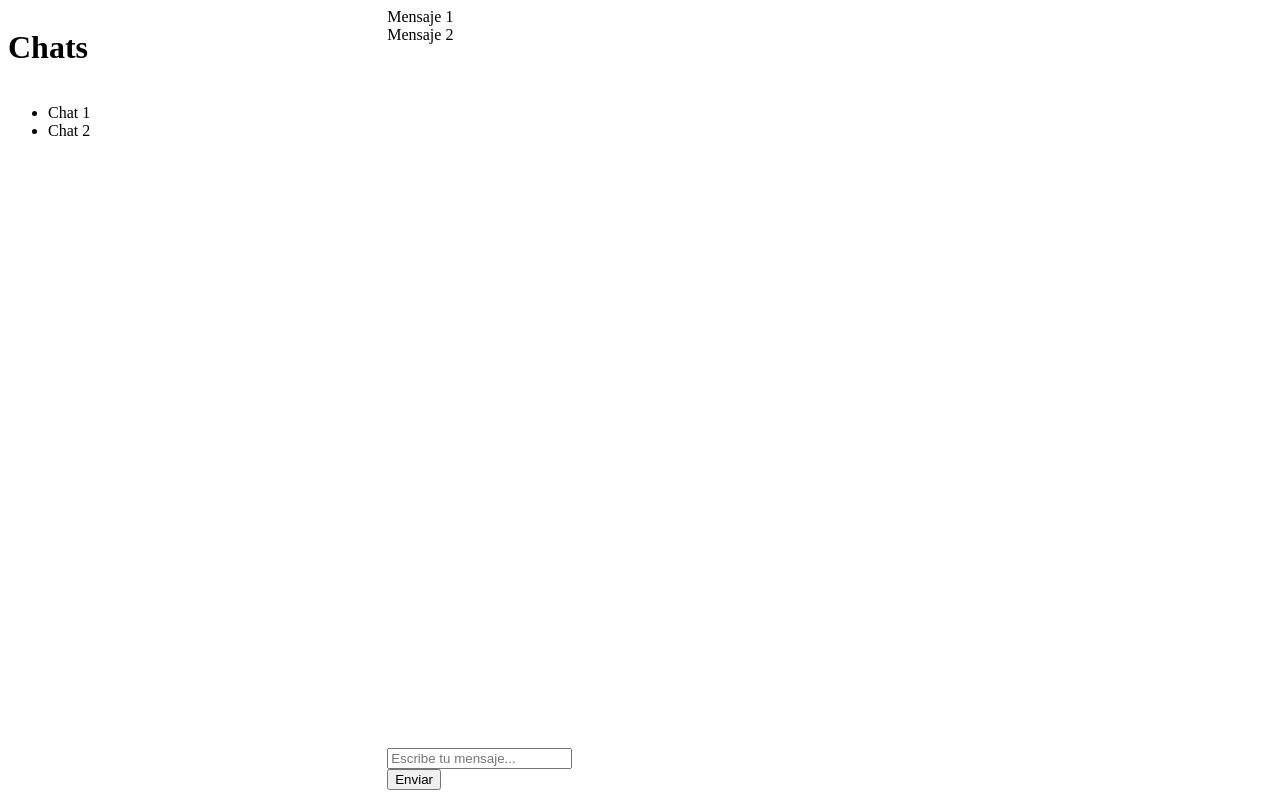
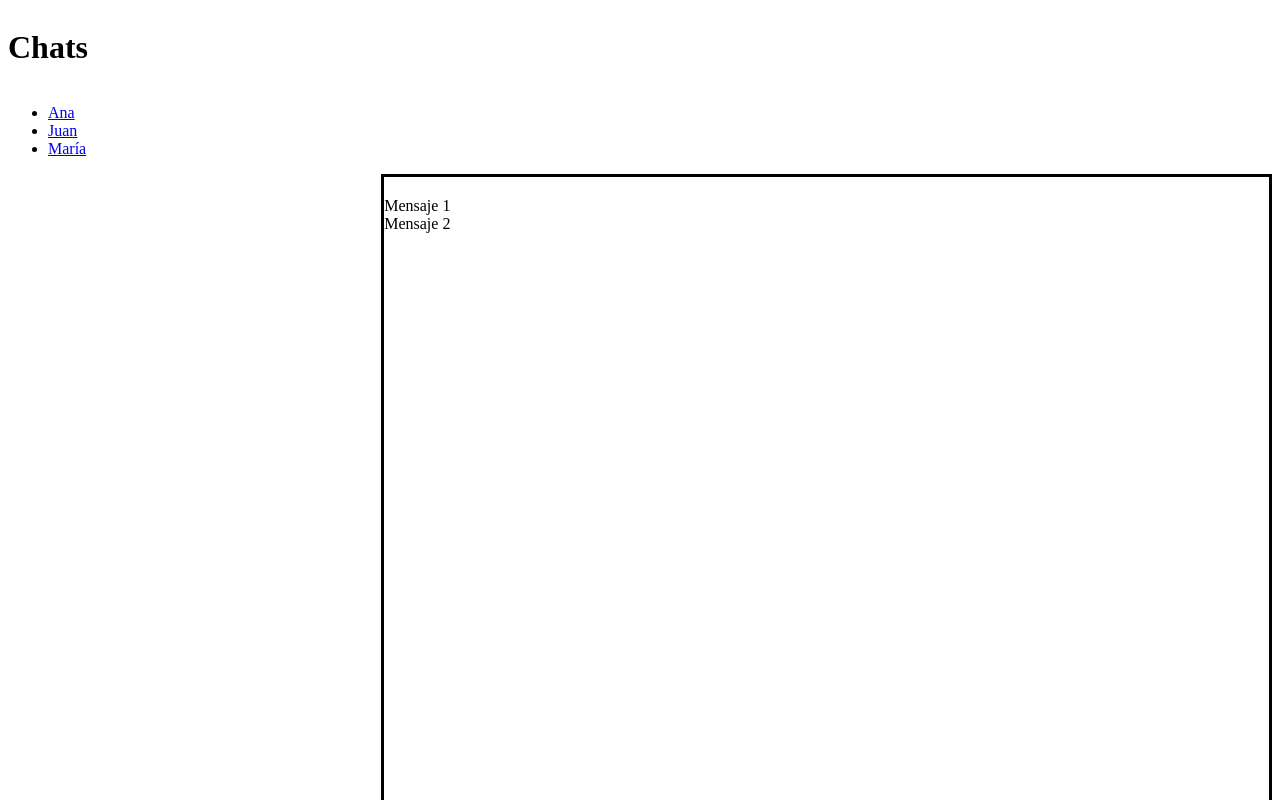
Before and after one commit to SII-Informatica-UMA/ciklum-tech4life, an Angular app in the folder frontend/Tech4Life-app/: page / in a window 1280 px wide. Shown: the top 800 px of the page. Built offline with nearby package versions, Linux system fonts and the light colour scheme.

Commit message:
Funcionalidad componente 7

```diff
--- a/frontend/Tech4Life-app/src/app/app.component.css
+++ b/frontend/Tech4Life-app/src/app/app.component.css
@@ -6,4 +6,5 @@
   .col-md-9 {
     width: 70%; /* 70% del ancho de la pantalla */
     float: right; /* Alineación a la derecha */
+    border: 3px solid black;
   }
--- /dev/null
+++ b/frontend/Tech4Life-app/src/app/chat.ts
@@ -0,0 +1,13 @@
+import { Mensaje } from "./mensaje";
+
+export class Chat {
+    nombreLocutor: string;
+    ultimoMensaje: string;
+    horaUltimoMensaje: string;
+
+    constructor(nombreLocutor: string, mensaje:Mensaje) {
+      this.nombreLocutor = nombreLocutor;
+      this.ultimoMensaje = mensaje.contenido;
+      this.horaUltimoMensaje = mensaje.fechaHora.getHours().toString() + ":" + mensaje.fechaHora.getMinutes().toString();
+    }
+  }
--- a/frontend/Tech4Life-app/src/app/mensaje-gerente/mensaje-gerente.component.css
+++ b/frontend/Tech4Life-app/src/app/mensaje-gerente/mensaje-gerente.component.css
@@ -1,6 +1,5 @@
-
-
  .chat-messages {
+  border: 10px solid black;
     flex-grow: 1;
     overflow-y: auto;
   }
@@ -8,18 +7,18 @@
     height: calc(100vh - 60px); /* 60px para dejar espacio para la barra de navegación */
     overflow-y: auto; /* Agrega barra de desplazamiento vertical si es necesario */
   }
-  .chat-input {
+
+ .grupo-texto {
   display: flex;
   justify-content: space-between;
   align-items: center;
-    padding: 10px;
 }
 
-  .chat-input input {
-    flex-grow: 1;
-    margin-right: 10px;
+.form-control {
+  flex: 1; /* El input ocupa todo el espacio disponible */
+  margin-right: 10px; /* Margen derecho para separarlo del botón */
 }
 
-  .chat-input button {
-    padding: 5px 10px;
+.btn-envio {
+  flex-shrink: 0; /* Evita que el botón se contraiga */
 }
--- a/frontend/Tech4Life-app/src/app/mensaje-gerente/mensaje-gerente.component.html
+++ b/frontend/Tech4Life-app/src/app/mensaje-gerente/mensaje-gerente.component.html
@@ -6,9 +6,13 @@
   <title>Chats</title>
   <link rel="stylesheet" href="./mensaje-gerente.component.css">
 </head>
-<div class="container-fluid">
-  <div class="row">
-    <div class="col-md-9">
+
+    <div class = container>
+      <div class = row>
+        <h2></h2>
+      </div>
+
+    </div>
       <!-- Columna del chat actual -->
       <div class="chat-area">
         <!-- Aquí irían los mensajes del chat actual -->
@@ -17,14 +21,11 @@
         <!-- Más mensajes -->
       </div>
       <!-- Caja de entrada de mensajes -->
-      <div class="input-group mt-3">
+      <div class="grupo-texto">
         <input type="text" class="form-control" placeholder="Escribe tu mensaje...">
-        <div class="input-group-append">
+        <div class="btn-envio">
           <button class="btn btn-primary" type="button">Enviar</button>
         </div>
       </div>
-    </div>
-  </div>
-</div>
 
 </html>
--- a/frontend/Tech4Life-app/src/app/mensaje-navegacion/mensaje-navegacion.component.html
+++ b/frontend/Tech4Life-app/src/app/mensaje-navegacion/mensaje-navegacion.component.html
@@ -10,15 +10,12 @@
     <div class="row">
       <div class="col-md-3">
         <h1>Chats</h1>
-        <!-- Columna de la lista de chats -->
-        <div class="chat-list">
-          <!-- Aquí irían los chats -->
-          <ul>
-            <li>Chat 1</li>
-            <li>Chat 2</li>
-            <!-- Más chats -->
-          </ul>
-        </div>
+      <div class="chat-list">
+        <ul>
+          <li *ngFor="let chat of chats">
+            <a href="#">{{ chat.nombreLocutor }}</a>  </li>
+        </ul>
+      </div>
       </div>
     </div>
   </div>
--- a/frontend/Tech4Life-app/src/app/mensaje-navegacion/mensaje-navegacion.component.ts
+++ b/frontend/Tech4Life-app/src/app/mensaje-navegacion/mensaje-navegacion.component.ts
@@ -1,12 +1,20 @@
-import { Component } from '@angular/core';
+import { Component, NgModule } from '@angular/core';
+import { CommonModule } from '@angular/common';
+import { Chat } from "../chat";
+import { Mensaje, mensajes } from "../mensaje"; // Import the interface
+
 
 @Component({
   selector: 'app-mensaje-navegacion',
   standalone: true,
-  imports: [],
+  imports: [CommonModule],
   templateUrl: './mensaje-navegacion.component.html',
   styleUrls: ['./mensaje-navegacion.component.css']
 })
 export class MensajeNavegacionComponent {
-
+   chats: Chat[] = [
+    new Chat("Ana", mensajes[0]),
+    new Chat("Juan", mensajes[1]),
+    new Chat("María", mensajes[2]),
+  ];
 }
--- /dev/null
+++ b/frontend/Tech4Life-app/src/app/mensaje.ts
@@ -0,0 +1,31 @@
+export interface Mensaje {
+    id: number;
+    remitente: string;
+    destinatario: string;
+    contenido: string;
+    fechaHora: Date;
+  }
+  // Array de mensajes
+  export const mensajes: Mensaje[] = [
+    {
+      id: 1,
+      remitente: "Ana",
+      destinatario: "Juan",
+      contenido: "Hola, ¿cómo estás?",
+      fechaHora: new Date(),
+    },
+    {
+      id: 2,
+      remitente: "Juan",
+      destinatario: "Ana",
+      contenido: "Muy bien, gracias. ¿Y tú?",
+      fechaHora: new Date(),
+    },
+    {
+      id: 3,
+      remitente: "Ana",
+      destinatario: "Juan",
+      contenido: "Estoy bien, gracias. ¿Qué tal el día?",
+      fechaHora: new Date(),
+    },
+  ];
```
Lines whose indentation alone changed are shown as unchanged.
